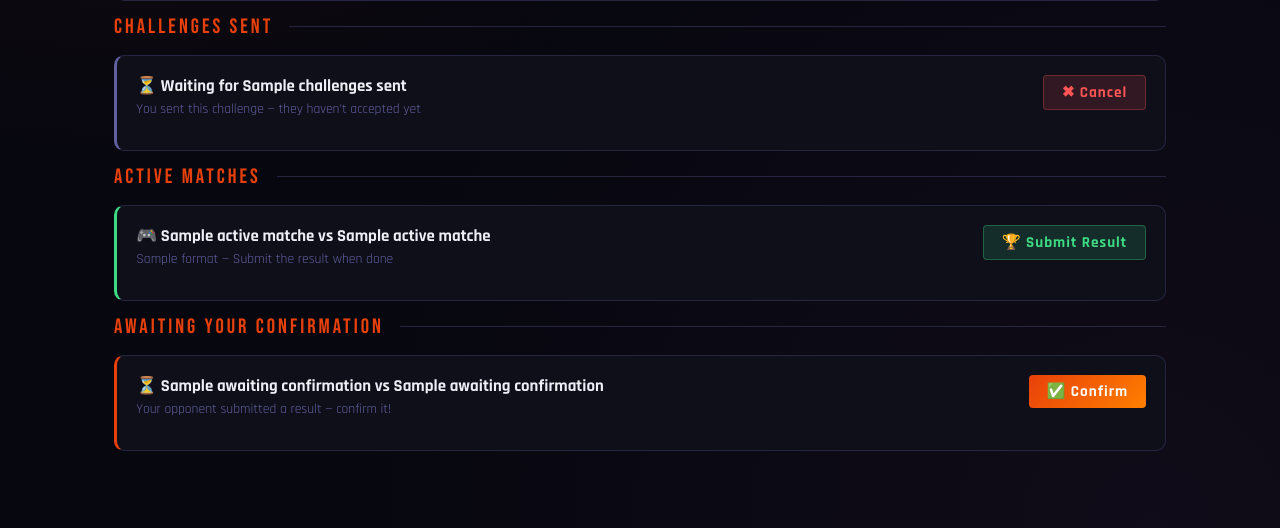
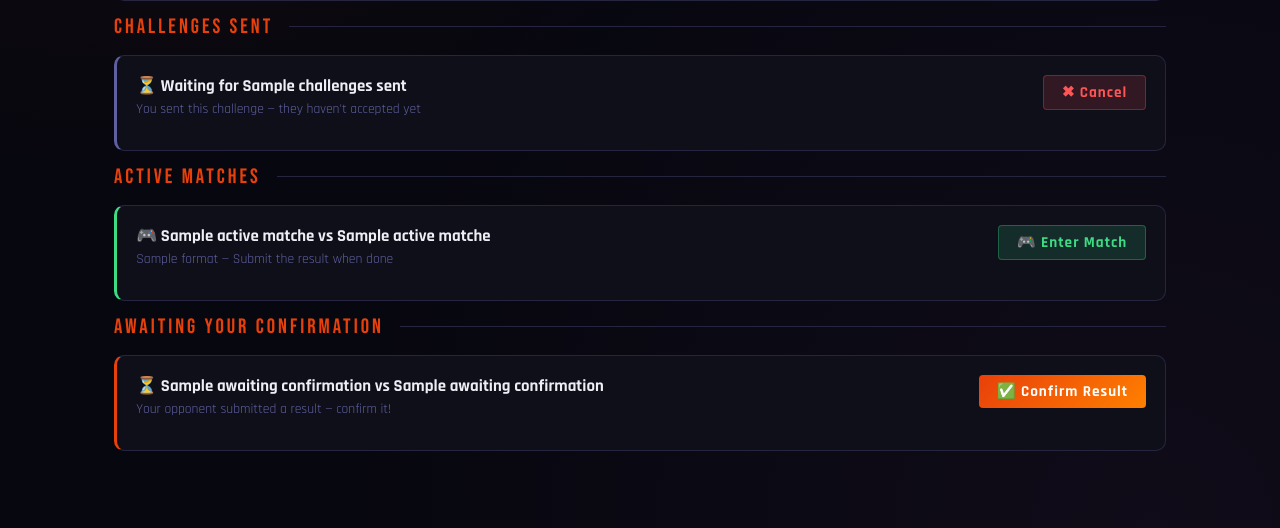
Before and after one commit to TroTro34/yuzu-smash, a Flask app: template templates/dashboard.html in a window 1280 px wide. Shown: the part 665-1193 px from the top of the page. Run offline with Flask 3, Linux system fonts and the light colour scheme; the template is opened without the code that fills it: most values are stand-ins (such as "Sample title", 1, 10 or a date in 2020).

Commit message:
Update dashboard.html

```diff
--- a/templates/dashboard.html
+++ b/templates/dashboard.html
@@ -319,8 +319,8 @@
             <div class="challenge-title">🎮 {{ c.challenger_name }} vs {{ c.challenged_name }}</div>
             <div class="challenge-sub">{{ c.format }} — Submit the result when done</div>
           </div>
-          <button class="btn btn-success" onclick="openResult('{{ cid }}','{{ c.challenger_id }}','{{ c.challenger_name }}','{{ c.challenged_id }}','{{ c.challenged_name }}','{{ c.format }}')">
-            🏆 Submit Result
+          <button class="btn btn-success" onclick="window.location.href='/match/{{ cid }}'">
+            🎮 Enter Match
           </button>
         </div>
       </div>
@@ -339,8 +339,8 @@
             <div class="challenge-title">⏳ {{ c.challenger_name }} vs {{ c.challenged_name }}</div>
             <div class="challenge-sub">Your opponent submitted a result — confirm it!</div>
           </div>
-          <button class="btn btn-primary" onclick="openResult('{{ cid }}','{{ c.challenger_id }}','{{ c.challenger_name }}','{{ c.challenged_id }}','{{ c.challenged_name }}','{{ c.format }}')">
-            ✅ Confirm
+          <button class="btn btn-primary" onclick="window.location.href='/match/{{ cid }}'">
+            ✅ Confirm Result
           </button>
         </div>
       </div>
@@ -753,7 +753,7 @@ function renderMatchs(matchs) {
   if (!matchs || !Object.keys(matchs).length) { z.innerHTML = ''; return; }
   let h = '<div class="section-title">ACTIVE MATCHES</div>';
   for (const [cid, c] of Object.entries(matchs)) {
-    h += `<div class="challenge-card active"><div class="challenge-top"><div><div class="challenge-title">🎮 ${c.challenger_name} vs ${c.challenged_name}</div><div class="challenge-sub">${c.format} — Submit the result when done</div></div><button class="btn btn-success" onclick="openResult('${cid}','${c.challenger_id}','${c.challenger_name}','${c.challenged_id}','${c.challenged_name}','${c.format}')">🏆 Submit Result</button></div></div>`;
+    h += `<div class="challenge-card active"><div class="challenge-top"><div><div class="challenge-title">🎮 ${c.challenger_name} vs ${c.challenged_name}</div><div class="challenge-sub">${c.format} — Click to enter the match</div></div><button class="btn btn-success" onclick="window.location.href='/match/${cid}'">🎮 Enter Match</button></div></div>`;
   }
   z.innerHTML = h;
 }
@@ -763,7 +763,7 @@ function renderAttente(att) {
   if (!att || !Object.keys(att).length) { z.innerHTML = ''; return; }
   let h = '<div class="section-title">AWAITING YOUR CONFIRMATION</div>';
   for (const [cid, c] of Object.entries(att)) {
-    h += `<div class="challenge-card awaiting"><div class="challenge-top"><div><div class="challenge-title">⏳ ${c.challenger_name} vs ${c.challenged_name}</div><div class="challenge-sub">Your opponent submitted a result — confirm it!</div></div><button class="btn btn-primary" onclick="openResult('${cid}','${c.challenger_id}','${c.challenger_name}','${c.challenged_id}','${c.challenged_name}','${c.format}')">✅ Confirm</button></div></div>`;
+    h += `<div class="challenge-card awaiting"><div class="challenge-top"><div><div class="challenge-title">⏳ ${c.challenger_name} vs ${c.challenged_name}</div><div class="challenge-sub">Your opponent submitted a result — confirm it!</div></div><button class="btn btn-primary" onclick="window.location.href='/match/${cid}'">✅ Confirm Result</button></div></div>`;
   }
   z.innerHTML = h;
 }
@@ -792,7 +792,7 @@ function sendChallenge(id, name) {
 
 function acceptChallenge(cid, fmt) {
   fetch('/challenge/'+cid+'/accept',{method:'POST',headers:{'Content-Type':'application/json'},body:JSON.stringify({format:fmt})})
-    .then(r=>r.json()).then(d=>{ if(d.success) window.location.href='/dashboard'; else showToast(d.error,false); });
+    .then(r=>r.json()).then(d=>{ if(d.success) window.location.href='/match/'+cid; else showToast(d.error,false); });
 }
 
 function declineChallenge(cid) {
```
